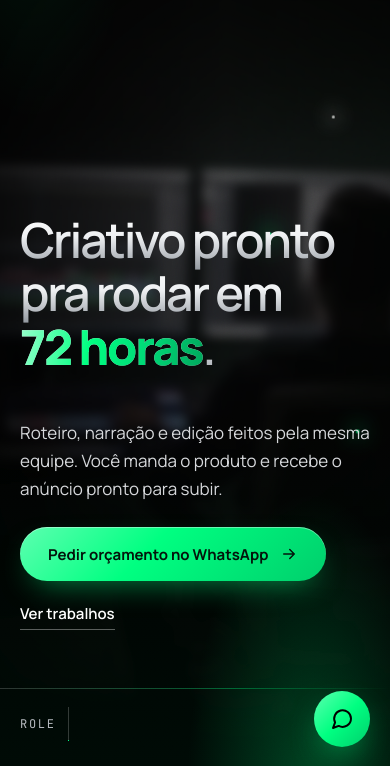
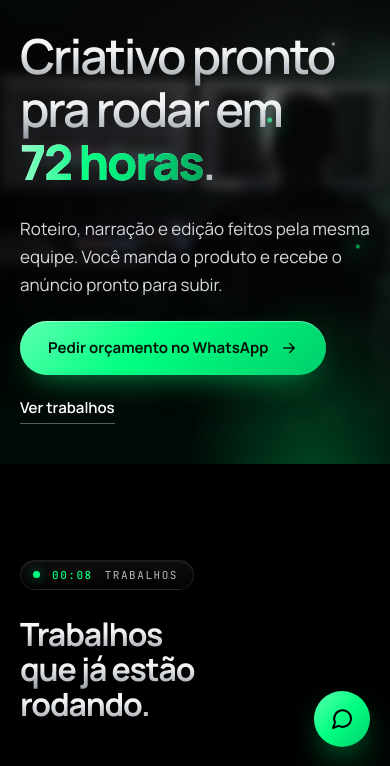
Before and after one commit to Wallacekpk/PH-Creative, a plain HTML site: page site/index.html in a window 390 px wide. Shown: the part 77-843 px from the top of the page. Drawn offline with Linux system fonts and the light colour scheme.

Commit message:
Topo no celular: altura pelo conteúdo, sem o vazio em cima
A seção deixa de ocupar a tela inteira no celular e passa a ter a altura do
conteúdo (cerca de 3:4), que casa com o vídeo 3:4. Esconde o rodapé 'Role'.

Co-Authored-By: Claude Opus 5.5 <noreply@anthropic.com>
Claude-Session: https://claude.ai/code/session_01Ly3fcKeWhYjFg8f9BYTGSm

```diff
--- a/site/assets/css/site.css
+++ b/site/assets/css/site.css
@@ -518,3 +518,12 @@ dialog.modal::backdrop{background:rgba(0,0,0,.92)}
 .hero-title{font-size:clamp(44px,12.4vw,62px);letter-spacing:-0.046em;line-height:1.02}
 .hero .lead{font-size:17px}
 }
+
+/* topo no celular: altura pelo conteúdo, sem o vazio em cima */
+@media (max-width:760px){
+.hero{height:auto;min-height:0;justify-content:flex-start;padding:108px 0 40px}
+.hero-inner{gap:28px}
+.hero-side{gap:22px;padding-bottom:0}
+.hero-foot{display:none}
+.hero-shade{background:linear-gradient(180deg,rgba(0,0,0,.72) 0%,rgba(0,0,0,.2) 30%,rgba(0,0,0,.35) 62%,#000 100%),linear-gradient(90deg,rgba(0,0,0,.6) 0%,rgba(0,0,0,.15) 70%,rgba(0,0,0,.35) 100%)}
+}
```
